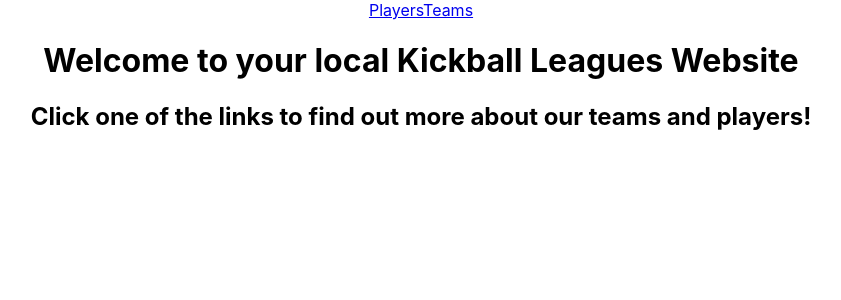
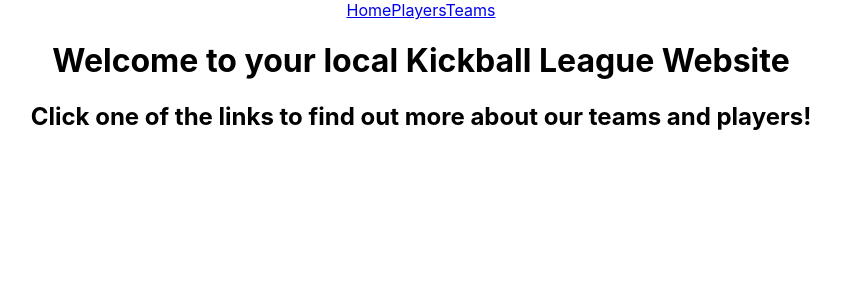
Before and after one commit to NoahDeltoroSmyth/react-kickball-league, a React (Create React App) app: page / in a window 1280 px wide. Shown: the top 300 px of the page, without its empty margins (219-1060 px from the left). Built offline with nearby package versions, Linux system fonts and the light colour scheme.

Commit message:
team name links access team id and started teams.js

```diff
--- a/src/App.js
+++ b/src/App.js
@@ -2,12 +2,16 @@ import { BrowserRouter, Switch, Route, NavLink } from 'react-router-dom';
 import './App.css';
 import Home from './Views/Home/Home';
 import TeamList from './Views/Teams/TeamList';
+import TeamDetail from './Views/Teams/TeamDetail';
 
 function App() {
   return (
     <div className="App">
       <BrowserRouter>
         <header className="header">
+          <NavLink to="/" exact>
+            Home
+          </NavLink>
           <NavLink to="/players">Players</NavLink>
           <NavLink to="/teams">Teams</NavLink>
         </header>
@@ -20,7 +24,9 @@ function App() {
             <TeamList />
           </Route>
 
-          <Route path="/teams/:id"></Route>
+          <Route path="/teams/:id">
+            <TeamDetail />
+          </Route>
 
           <Route exact path="/">
             <Home />
--- a/src/Components/TeamFunction/Teams.js
+++ b/src/Components/TeamFunction/Teams.js
@@ -6,7 +6,7 @@ export default function Teams({ teams }) {
     <section>
       {teams.map((team) => (
         <div key={team.id}>
-          <Link to="/teams/:id">
+          <Link to={`/teams/${team.id}`}>
             <div className="content">
               <h1>{team.name}</h1>
             </div>
--- a/src/Views/Home/Home.js
+++ b/src/Views/Home/Home.js
@@ -3,7 +3,7 @@ import React from 'react';
 export default function Home() {
   return (
     <div>
-      <h1>Welcome to your local Kickball Leagues Website</h1>
+      <h1>Welcome to your local Kickball League Website</h1>
       <h2>Click one of the links to find out more about our teams and players!</h2>
     </div>
   );
--- a/src/Views/Teams/TeamDetail.js
+++ b/src/Views/Teams/TeamDetail.js
@@ -0,0 +1,9 @@
+import React, { useState, useEffect } from 'react';
+
+export default function TeamDetail() {
+  return (
+    <div>
+      <h1>Hello from details</h1>
+    </div>
+  );
+}
```
